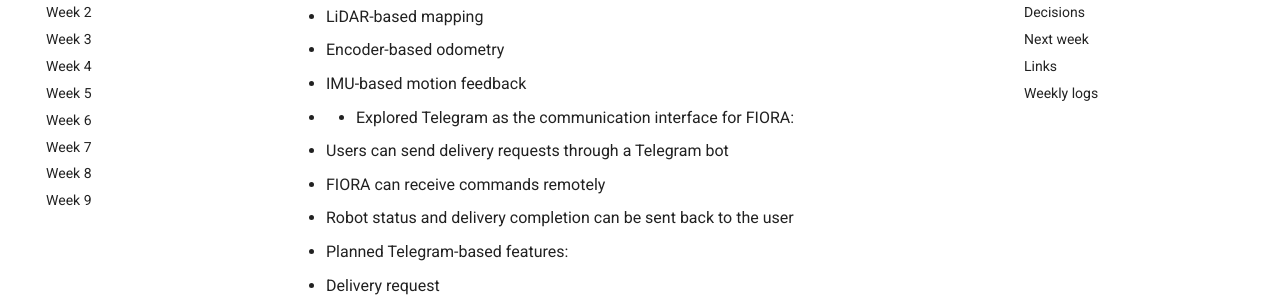
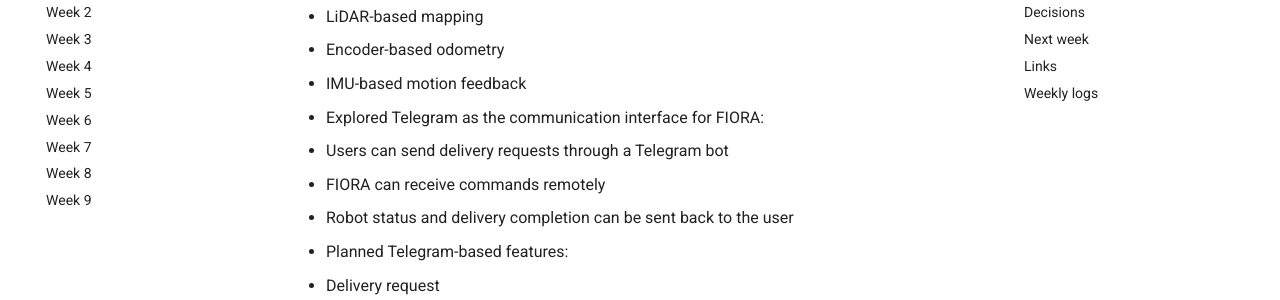
Before and after one commit to BuilderinResidencyTinkerspace/FIORA, an MkDocs documentation site: the page built from docs/week-00.md, in a window 1280 px wide and 900 px high, scrolled down 1093 px. Shown: the part 150-450 px from the top of the window. Built offline with MkDocs 1.6.1 and Material for MkDocs 9.7.7, drawn with Linux system fonts in a browser that asks for light colours.

```diff
--- a/docs/week-00.md
+++ b/docs/week-00.md
@@ -37,7 +37,7 @@ Land on a project idea and validate whether our planned hardware and software st
   * LiDAR-based mapping
   * Encoder-based odometry
   * IMU-based motion feedback
-  * * Explored Telegram as the communication interface for FIORA:
+  * Explored Telegram as the communication interface for FIORA:
   * Users can send delivery requests through a Telegram bot
   * FIORA can receive commands remotely
   * Robot status and delivery completion can be sent back to the user
```
